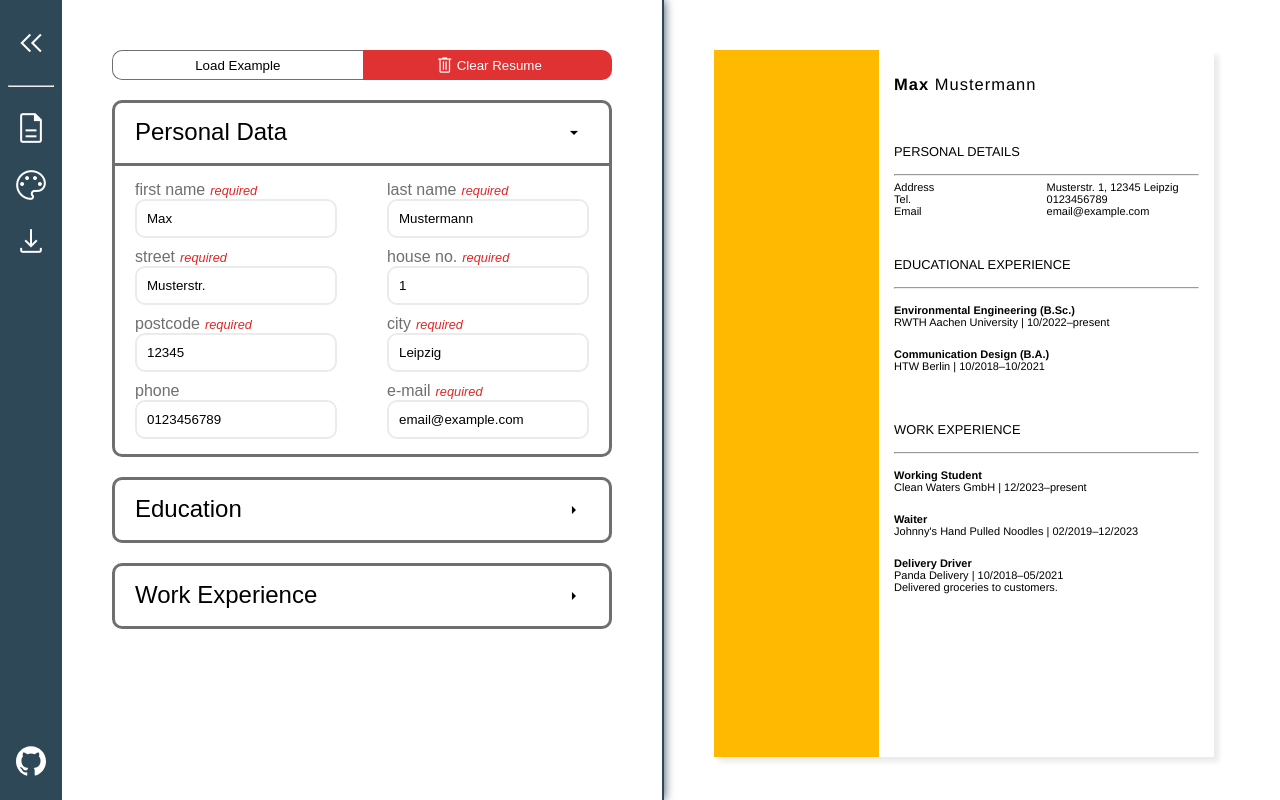
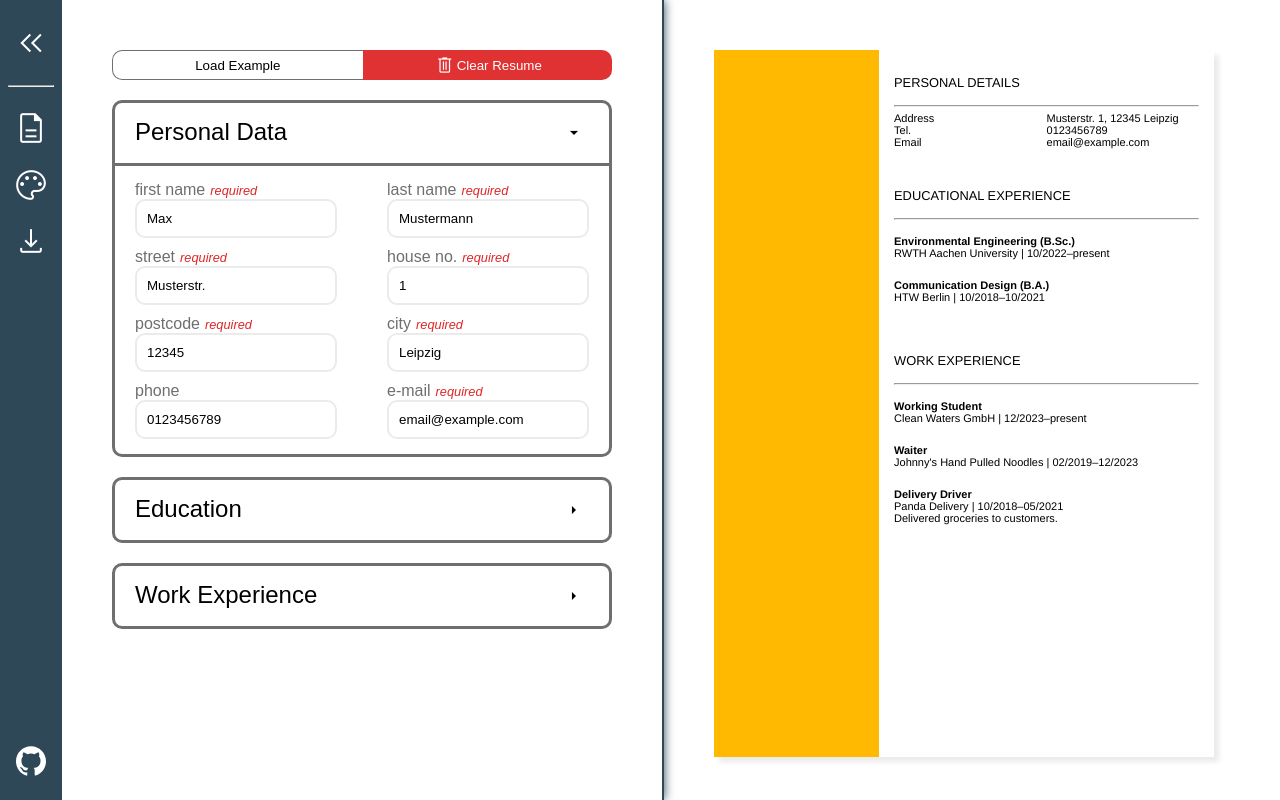
Before and after one commit to tln12/cv-project, a React (Vite) app: page / in a window 1280 px wide. Built offline with nearby package versions, Linux system fonts and the light colour scheme; the HTML template or start-up script is replaced by a standard one; a web font is replaced by a local one.

Commit message:
remove display of name

```diff
--- a/src/components/personal-data/PDataDisplay.jsx
+++ b/src/components/personal-data/PDataDisplay.jsx
@@ -1,11 +1,5 @@
 import styled from 'styled-components';
 
-const StyledHeader = styled.h2`
-  letter-spacing: 1px;
-  span:first-of-type {
-    font-weight: bold;
-  }
-`;
 const StyledEntry = styled.li`
   display: flex;
 `;
@@ -14,14 +8,8 @@ const StyledSpan = styled.span`
 `;
 
 export default function PDataDisplay({ personalData, StyledLine }) {
-  const { firstName, lastName, street, houseNr, postcode, city, phone, email } =
-    personalData;
+  const { street, houseNr, postcode, city, phone, email } = personalData;
   return (
-    <>
-      <StyledHeader>
-        <span>{firstName}&nbsp;</span>
-        <span>{lastName}</span>
-      </StyledHeader>
     <section>
       <h3>PERSONAL DETAILS</h3>
       <StyledLine />
@@ -42,6 +30,5 @@ export default function PDataDisplay({ personalData, StyledLine }) {
         </StyledEntry>
       </ul>
     </section>
-    </>
   );
 }
```
Lines whose indentation alone changed are shown as unchanged.
